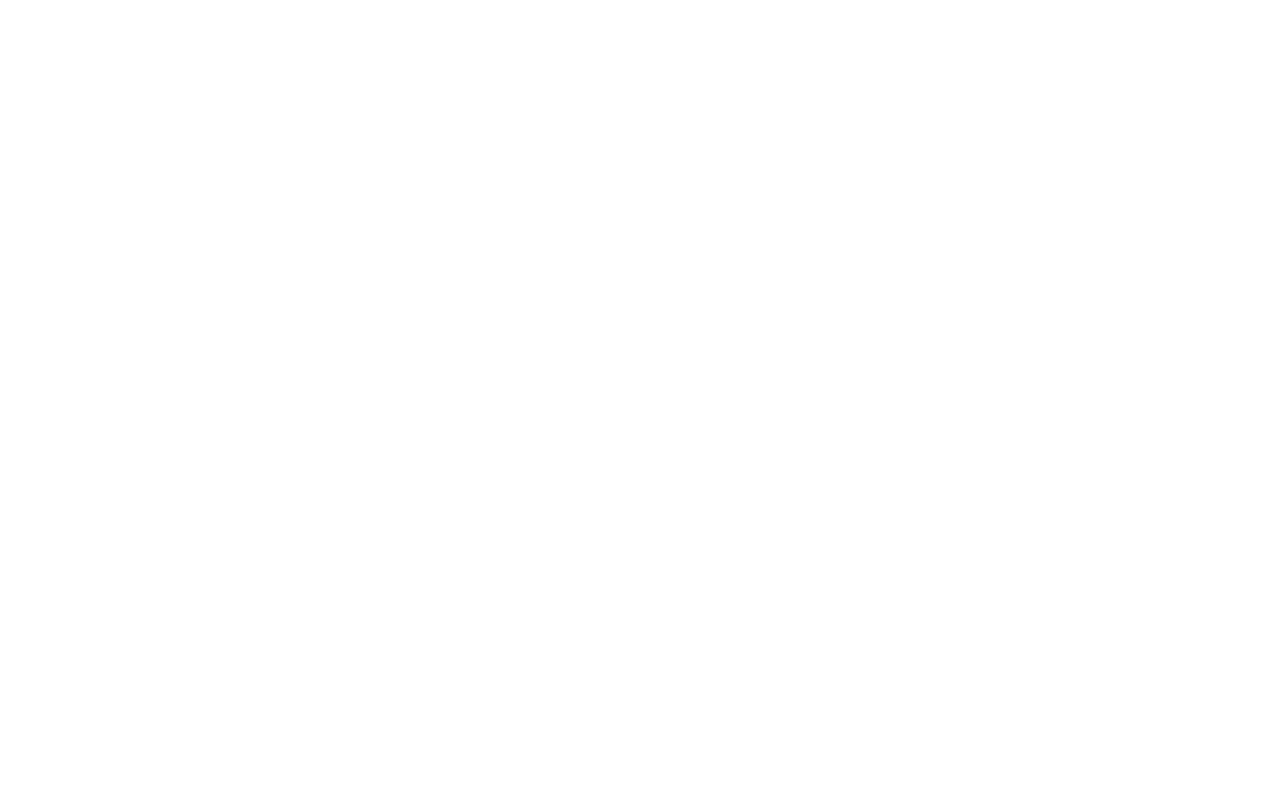
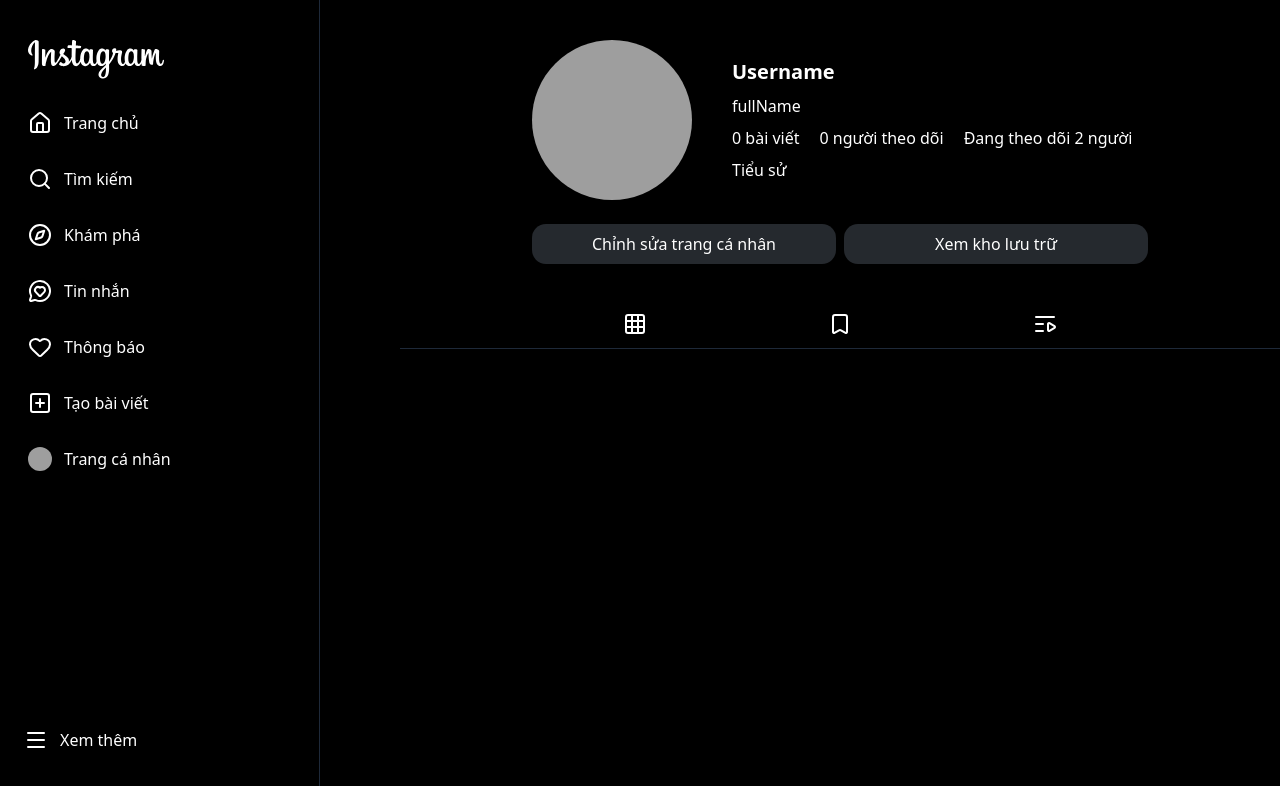
Before and after one commit to huykiukiu/Clone-Instagram, a React (Vite) app: page /user in a window 1280 px wide. Before the commit this address had no page. Shown: the top 786 px of the page. Built offline with nearby package versions, Linux system fonts and the light colour scheme; no server answers; sample sign-in values are in the browser's storage; grey boxes are pictures that could not be loaded.

Commit message:
update code

```diff
--- a/src/App.tsx
+++ b/src/App.tsx
@@ -5,6 +5,7 @@ import AuthMiddleware from "./middlewares/AuthMiddleware";
 import PublicMiddleware from "./middlewares/PublicMiddleware";
 import Home from "./pages/Home";
 import Explore from "./pages/Explore";
+import ProfilePage from "./pages/ProfilePage";
 export default function App() {
   return (
     <div>
@@ -13,6 +14,7 @@ export default function App() {
           <Route element={<MainLayout />}>
             <Route index element={<Home />} />
             <Route path="explore" element={<Explore />} />
+            <Route path="user" element={<ProfilePage />} />
           </Route>
         </Route>
         <Route element={<PublicMiddleware />}>
--- /dev/null
+++ b/src/cache/userCacheKey.ts
@@ -0,0 +1,3 @@
+export const userCacheKey = {
+  suggestedUsers: ["suggested"],
+};
--- /dev/null
+++ b/src/components/RightBar.tsx
@@ -0,0 +1,13 @@
+import { useNavigate } from "react-router-dom";
+import Suggested from "./Suggested";
+import UserInfor from "./user/UserInfor";
+
+export default function RightBar() {
+  const navigate = useNavigate();
+  return (
+    <div className="w-80 h-fit">
+      <UserInfor />
+      <Suggested />
+    </div>
+  );
+}
--- a/src/components/Sidebar.tsx
+++ b/src/components/Sidebar.tsx
@@ -78,8 +78,7 @@ export default function Sidebar({ activePanel, onSetActivePanel }: Props) {
                 </>
               )}
             </NavLink>
-            <NavLink
-              to="/"
+            <button
               className="text-white flex items-center gap-3 mb-2 hover:bg-gray-900 px-3 py-3 rounded-md cursor-pointer"
               onClick={() => togglePanel("search")}
             >
@@ -93,7 +92,7 @@ export default function Sidebar({ activePanel, onSetActivePanel }: Props) {
                   <span>Tìm kiếm</span>
                 </>
               )}
-            </NavLink>
+            </button>
             <NavLink
               to="/explore"
               className="text-white flex items-center gap-3 mb-2 hover:bg-gray-900 px-3 py-3 rounded-md cursor-pointer"
@@ -110,7 +109,7 @@ export default function Sidebar({ activePanel, onSetActivePanel }: Props) {
               )}
             </NavLink>
             <NavLink
-              to="/"
+              to="/message"
               className="text-white flex items-center gap-3 mb-2 hover:bg-gray-900 px-3 py-3 rounded-md cursor-pointer"
               onClick={() => togglePanel("message")}
             >
@@ -125,8 +124,7 @@ export default function Sidebar({ activePanel, onSetActivePanel }: Props) {
                 </>
               )}
             </NavLink>
-            <NavLink
-              to="/"
+            <button
               className="text-white flex items-center gap-3 mb-2 hover:bg-gray-900 px-3 py-3 rounded-md cursor-pointer"
               onClick={() => togglePanel("notification")}
             >
@@ -140,11 +138,8 @@ export default function Sidebar({ activePanel, onSetActivePanel }: Props) {
                   <span>Thông báo</span>
                 </>
               )}
-            </NavLink>
-            <NavLink
-              to="/"
-              className="text-white flex items-center gap-3 mb-2 hover:bg-gray-900 px-3 py-3 rounded-md cursor-pointer"
-            >
+            </button>
+            <button className="text-white flex items-center gap-3 mb-2 hover:bg-gray-900 px-3 py-3 rounded-md cursor-pointer">
               {activePanel ? (
                 <>
                   <SquarePlus />
@@ -155,9 +150,9 @@ export default function Sidebar({ activePanel, onSetActivePanel }: Props) {
                   <span>Tạo bài viết</span>
                 </>
               )}
-            </NavLink>
+            </button>
             <NavLink
-              to="/profile"
+              to="/user"
               className="text-white flex items-center gap-3 mb-2 hover:bg-gray-900 px-3 py-3 rounded-md cursor-pointer"
             >
               {activePanel ? (
--- /dev/null
+++ b/src/components/Suggested.tsx
@@ -0,0 +1,37 @@
+import { Link } from "react-router-dom";
+import { instance } from "../lib/httpRequest";
+import { useQuery } from "@tanstack/react-query";
+import { userCacheKey } from "../cache/userCacheKey";
+import UserSuggested from "./user/UserSuggested";
+const getSuggestedUsers = async () => {
+  const res = await instance.get("/users/suggested", {
+    params: {
+      limit: 5,
+    },
+  });
+  return res.data;
+};
+export default function Suggested() {
+  const { data: suggestedUser } = useQuery({
+    queryKey: userCacheKey.suggestedUsers,
+    queryFn: getSuggestedUsers,
+  });
+  console.log(suggestedUser);
+  return (
+    <div>
+      <div className="text-white flex justify-between mb-3">
+        <h1>Gợi ý cho bạn</h1>
+        <Link>Xem tất cả</Link>
+      </div>
+      <div>
+        {suggestedUser?.data.map((user) => (
+          <UserSuggested
+            username={user.username}
+            fullName={user.fullName}
+            userPicture={user.profilePicture}
+          />
+        ))}
+      </div>
+    </div>
+  );
+}
--- a/src/components/home/PostCard.tsx
+++ b/src/components/home/PostCard.tsx
@@ -103,7 +103,6 @@ export default function PostCard({ data }: PostCardProps) {
                 src={`${import.meta.env.VITE_BASE_URL}${post.image}`}
                 alt="post image"
                 className="max-w-full object-cover rounded-md cursor-pointer"
-                onClick={() => setOpenPostId(post._id)}
               />
             ) : (
               <video
@@ -111,7 +110,6 @@ export default function PostCard({ data }: PostCardProps) {
                 autoPlay
                 muted
                 className="max-w-full object-cover rounded-md cursor-pointer"
-                onClick={() => setOpenPostId(post._id)}
               ></video>
             )}
           </div>
@@ -148,7 +146,7 @@ export default function PostCard({ data }: PostCardProps) {
             post={post}
             openPostDetail={openPostId === post._id}
             onSetOpenPostDetail={() => setOpenPostId(null)}
-            // onLikePost={() => mutation.}
+            onLikePost={mutation}
           />
         </div>
       ))}
--- /dev/null
+++ b/src/components/user/UserInfor.tsx
@@ -0,0 +1,20 @@
+import { useAuth } from "../../stores/authStore";
+
+export default function UserInfor() {
+  const user = useAuth((state) => state.user);
+  return (
+    <div className="flex gap-3 mb-3">
+      <div>
+        <img
+          src={`${import.meta.env.VITE_BASE_URL}${user?.profilePicture}`}
+          alt="user avatar"
+          className="w-11 h-11 rounded-full object-cover select-none cursor-pointer"
+        />
+      </div>
+      <div className="text-white text-sm">
+        <p>{user?.username}</p>
+        <p className="text-gray-400">{user?.fullName}</p>
+      </div>
+    </div>
+  );
+}
--- /dev/null
+++ b/src/components/user/UserSuggested.tsx
@@ -0,0 +1,24 @@
+export default function UserSuggested({ username, fullName, userPicture }) {
+  return (
+    <div className="flex justify-between items-center mb-3">
+      <div className="flex gap-3 justify-between items-center">
+        <div>
+          <img
+            src={
+              userPicture
+                ? `${import.meta.env.VITE_BASE_URL}${userPicture}`
+                : `https://i.pinimg.com/1200x/b7/50/6a/b7506a538ae7017bd815d1ab26f59a76.jpg`
+            }
+            alt="user avatar"
+            className="w-11 h-11 rounded-full object-cover select-none cursor-pointer"
+          />
+        </div>
+        <div className="text-white text-sm">
+          <p>{username}</p>
+          <p className="text-gray-400">{fullName}</p>
+        </div>
+      </div>
+      <button className="text-blue-500 text-sm cursor-pointer">Theo dõi</button>
+    </div>
+  );
+}
--- a/src/pages/Home.tsx
+++ b/src/pages/Home.tsx
@@ -2,6 +2,7 @@ import { useQuery } from "@tanstack/react-query";
 import { postCacheKey } from "../cache/postCacheKey";
 import PostCard from "../components/home/PostCard";
 import { instance } from "../lib/httpRequest";
+import RightBar from "../components/RightBar";
 export type PostUser = {
   _id: string;
   username: string;
@@ -55,8 +56,11 @@ export default function Home() {
   if (isLoading) return <div>Loading...</div>;
   if (!data) return null;
   return (
-    <div className="flex-1 text-white px-10 py-9">
-      <PostCard data={data?.data.posts} />
+    <div className="flex-1 flex justify-center gap-32 text-white px-10 py-9">
+      <div>
+        <PostCard data={data?.data.posts} />
+      </div>
+      <RightBar />
     </div>
   );
 }
--- /dev/null
+++ b/src/pages/ProfilePage.tsx
@@ -0,0 +1,43 @@
+import { Grid3x3, Bookmark, ListVideo } from "lucide-react";
+export default function ProfilePage() {
+  return (
+    <div className="w-[90%] mx-auto">
+      <div className="w-[70%] mx-auto flex items-center gap-10 pt-10 mb-6">
+        <div>
+          <img
+            src="https://i.pinimg.com/1200x/b7/50/6a/b7506a538ae7017bd815d1ab26f59a76.jpg"
+            alt="User avatar"
+            className="w-40 h-40 max-w-full object-cover rounded-full"
+          />
+        </div>
+        <div className="text-white space-y-2">
+          <h3 className="text-xl font-bold">Username</h3>
+          <p>fullName</p>
+          <div className="text-white flex gap-5">
+            <p>0 bài viết</p>
+            <p>0 người theo dõi</p>
+            <p>Đang theo dõi 2 người</p>
+          </div>
+          <p>Tiểu sử</p>
+        </div>
+      </div>
+      {/* end user infor */}
+      <div className="w-[70%] mx-auto flex gap-2 text-white mb-12">
+        <button className="bg-[#25292E] flex-1 py-2 rounded-xl cursor-pointer">
+          Chỉnh sửa trang cá nhân
+        </button>
+        <button className="bg-[#25292E] flex-1 py-2 rounded-xl cursor-pointer">
+          Xem kho lưu trữ
+        </button>
+      </div>
+      {/* end user action */}
+      <div className="w-[70%] mx-auto text-white flex justify-around mb-3">
+        <Grid3x3 />
+        <Bookmark />
+        <ListVideo />
+      </div>
+      <hr className="border-gray-800" />
+      {/* end user post */}
+    </div>
+  );
+}
--- a/src/stores/authStore.ts
+++ b/src/stores/authStore.ts
@@ -7,7 +7,7 @@ type User = {
   id: string;
   email: string;
   username: string;
-  fullname: string;
+  fullName: string;
   gender: string;
   website: string;
   profilePicture: string | null;
```
Also changed, not shown: src/components/home/PostDetail.tsx (+75 -8 lines).
